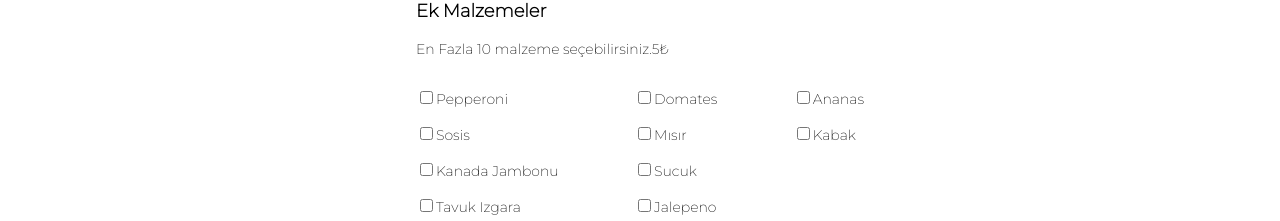
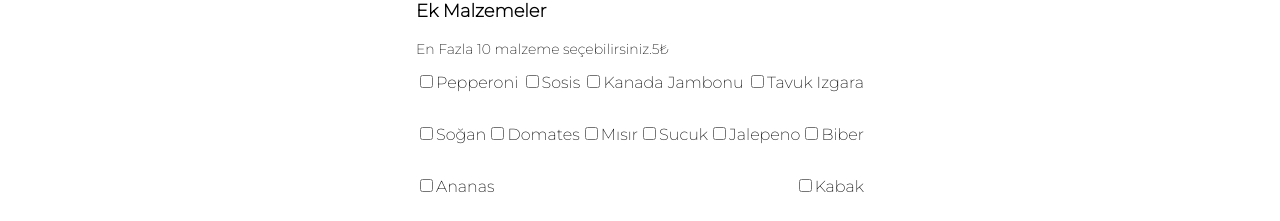
Before and after one commit to alisamettan/Pizza-Website, a React (Vite) app: page /order in a window 1280 px wide. Shown: the part 731-952 px from the top of the page. Built offline with nearby package versions, Linux system fonts and the light colour scheme.

Commit message:
checkbox değerleri map kullanılarak alındı ve seçilen checkbox değeri truthy olarak değil de array içine atıldı

```diff
--- a/src/FormAlani.jsx
+++ b/src/FormAlani.jsx
@@ -5,16 +5,23 @@ import './FormAlani.css'
 
 export default function FormAlani(props) {
     const { toplam, setToplam, ek, setEk } = props
-
     const history = useHistory();
 
-    const [form, setForm] = useState({});
-    //const [ek, setEk] = useState(0);
+    const initialForm={
+        selectedItems: [],
+        boyut:'',
+        kalinlik: '',
+        not: ''
+      }
+
+    const [form, setForm] = useState(initialForm);
     const [adet, setAdet] = useState(1);
-    //const [toplam,setToplam]=useState(0)
     const [errors, setErrors] = useState({})
     const [isValid, setIsValid] = useState(true)
-    const [selectedCheckboxes, setSelectedCheckboxes] = useState(0);
+    const[disableCheckboxes,setDisableCheckboxes]=useState(false)
+    const [errorMessages, setErrorMessages] = useState("");
+
+    const ekmalzemeler = ['Pepperoni', 'Sosis', 'Kanada Jambonu', 'Tavuk Izgara', 'Soğan', 'Domates', 'Mısır', 'Sucuk', 'Jalepeno', 'Biber', 'Ananas', 'Kabak']
 
     useEffect(() => {
 
@@ -25,59 +32,53 @@ export default function FormAlani(props) {
         else {
             setIsValid(false)
         }
-        const checkedCheckboxes = document.querySelectorAll('.checkbox:checked').length;
-        setSelectedCheckboxes(checkedCheckboxes);
 
-        const resetButton = document.querySelector('.resetButton');
-        const handleResetClick = (event) => {
-            event.preventDefault();
-            document.querySelectorAll('.checkbox').forEach(cb => {
-                cb.disabled = false
-                cb.checked = false
-                setEk(0)
-            });
-            setSelectedCheckboxes(0)
-            setForm({});
+        const checkedCheckboxes = form.selectedItems.length;
+        setDisableCheckboxes(checkedCheckboxes >= 10);
 
-        };
-        resetButton.addEventListener('click', handleResetClick)
+        document.querySelector('.resetButton').addEventListener('click',(event)=>{
+            event.preventDefault()
+            setDisableCheckboxes(false)
 
+        })
 
     }, [form])
-    const disableCheckboxes = selectedCheckboxes >= 10;
-
-    const handleChange = (event) => {
-        let { value, name, type, checked } = event.target;
-        value = type == 'checkbox' ? checked : value;
-        setForm({ ...form, [name]: value })
-
-        if (name == 'pepperoni' || name == 'sosis' || name == 'jambon' || name == 'izgara' || name == 'sogan' || name == 'domates' || name == 'misir'
-            || name == 'sucuk' || name == 'biber' || name == 'ananas' || name == 'kabak' || name == 'jalepeno') {
-            if (value === true) {
-                setEk(ek + 5)
-            } else {
-                setEk(ek - 5)
-            }
-        }
 
 
 
-        if (name == 'boyut') {
-            if (value === true) {
-                setErrors({ ...errors, [name]: false })
-            } else {
-                setErrors({ ...errors, [name]: true })
-            }
-        }
-        if (name == 'kalinlik') {
-            if (value === true) {
-                setErrors({ ...errors, [name]: false })
-            } else {
-                setErrors({ ...errors, [name]: true })
-            }
-        }
+  const handleChange = (event) => {
+    const { value, name, type, checked } = event.target;
 
+    if (type === 'checkbox') {
+
+      let updatedItems=[];
+      if (checked) {
+        updatedItems = [...form.selectedItems, name];
+        setEk(ek+5)
+      } else {
+        updatedItems = form.selectedItems.filter(item => item !== name);
+        setEk(ek-5)
+      }
+
+      setForm({...form,
+        selectedItems: updatedItems
+    });
+    } else {
+
+      setForm({...form,
+        [name]: value
+    });
     }
+
+    if (name === 'boyut' || name === 'kalinlik') {
+      if (value === true) {
+        setErrors({ ...errors, [name]: false });
+      } else {
+        setErrors({ ...errors, [name]: true });
+      }
+    }
+
+  };
 
     function handleSubmit(event) {
         event.preventDefault();
@@ -133,45 +134,13 @@ export default function FormAlani(props) {
         <div style={{ marginTop: '2rem' }}>
             <p style={{ fontWeight: 'bold', fontSize: '18px' }}>Ek Malzemeler</p>
             <p style={{ fontSize: '14px' }}>En Fazla 10 malzeme seçebilirsiniz.5₺</p>
-            <div className="ekmalzemeler">
-                <div >
-                    <div className="birinci" >
-                        <label><input onChange={handleChange} className="checkbox" disabled={disableCheckboxes} checked={form.pepperoni} type="checkbox" name="pepperoni" id="pepperoni" />
-                            Pepperoni</label>
-                        <label> <input onChange={handleChange} className="checkbox" disabled={disableCheckboxes} checked={form.sosis} type="checkbox" name="sosis" id="sosis" />
-                            Sosis</label>
-                        <label><input onChange={handleChange} className="checkbox" disabled={disableCheckboxes} checked={form.jambon} type="checkbox" name="jambon" id="jambon" />
-                            Kanada Jambonu</label>
-                        <label><input onChange={handleChange} className="checkbox" disabled={disableCheckboxes} checked={form.izgara} type="checkbox" name="izgara" id="izgara" />
-                            Tavuk Izgara</label>
-                        <label><input onChange={handleChange} className="checkbox" disabled={disableCheckboxes} checked={form.sogan} type="checkbox" name="sogan" id="sogan" />
-                            Soğan</label>
-                    </div>
-                </div>
-                <div>
-                    <div className="birinci" >
-                        <label><input onChange={handleChange} className="checkbox" disabled={disableCheckboxes} checked={form.domates} type="checkbox" name="domates" id="domates" />
-                            Domates</label>
-                        <label> <input onChange={handleChange} className="checkbox" disabled={disableCheckboxes} checked={form.misir} type="checkbox" name="misir" id="misir" />
-                            Mısır</label>
-                        <label><input onChange={handleChange} className="checkbox" disabled={disableCheckboxes} checked={form.sucuk} type="checkbox" name="sucuk" id="sucuk" />
-                            Sucuk</label>
-                        <label><input onChange={handleChange} className="checkbox" disabled={disableCheckboxes} checked={form.jalepeno} type="checkbox" name="jalepeno" id="jalepeno" />
-                            Jalepeno</label>
-                        <label><input onChange={handleChange} className="checkbox" disabled={disableCheckboxes} checked={form.biber} type="checkbox" name="biber" id="biber" />
-                            Biber</label>
-
-                    </div>
-                </div>
-                <div>
-                    <div className="birinci" >
-
-                        <label><input onChange={handleChange} className="checkbox" disabled={disableCheckboxes} checked={form.ananas} type="checkbox" name="ananas" id="ananas" />
-                            Ananas</label>
-                        <label><input onChange={handleChange} className="checkbox" disabled={disableCheckboxes} checked={form.kabak} type="checkbox" name="kabak" id="kabak" />
-                            Kabak</label>
-                    </div>
-                </div>
+            <div style={{ display: 'flex', flexWrap: 'wrap', rowGap: '2rem', width: '100%', justifyContent: 'space-between' }} className="ekmalzemeler">
+                {ekmalzemeler.map(
+                    (item, index) => {
+                       return <label ><input key={index} onChange={handleChange} className="checkbox" disabled={disableCheckboxes} checked={form.item} type="checkbox" name={item} />
+                            {item}</label>
+                    })
+                }
             </div>
             <button className="resetButton">Reset</button>
         </div>
```
